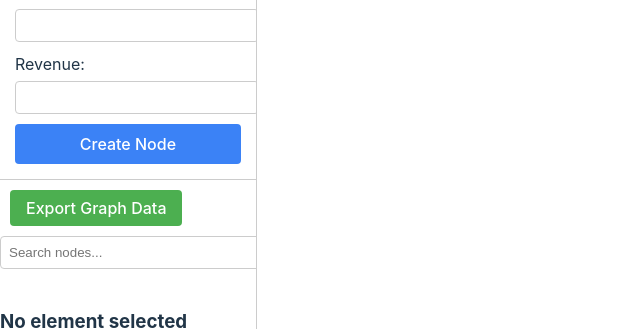
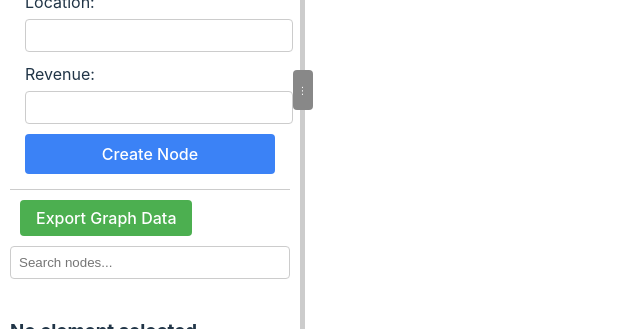
Before and after one commit to floresjacob/graphight-ui, a React (Vite) app: page / in a window 1280 px wide. Shown: the part 310-639 px from the top of the page, without its empty margins (0-640 px from the left). Built offline with nearby package versions, Linux system fonts and the light colour scheme.

Commit message:
side bar edits

```diff
--- a/src/App.jsx
+++ b/src/App.jsx
@@ -45,6 +45,40 @@ function App() {
   });
   const [selectedNode, setSelectedNode] = useState(null);
   const [selectedEdge, setSelectedEdge] = useState(null);
+  const [sidebarWidth, setSidebarWidth] = useState(300);
+  const [isResizing, setIsResizing] = useState(false);
+
+  // Handle sidebar resizing
+  const handleMouseDown = useCallback(() => {
+    setIsResizing(true);
+  }, []);
+
+  const handleMouseUp = useCallback(() => {
+    setIsResizing(false);
+  }, []);
+
+  const handleMouseMove = useCallback((e) => {
+    if (isResizing) {
+      const newWidth = e.clientX;
+      if (newWidth >= 200 && newWidth <= 600) {
+        setSidebarWidth(newWidth);
+      }
+    }
+  }, [isResizing]);
+
+  useEffect(() => {
+    if (isResizing) {
+      document.addEventListener('mousemove', handleMouseMove);
+      document.addEventListener('mouseup', handleMouseUp);
+    } else {
+      document.removeEventListener('mousemove', handleMouseMove);
+      document.removeEventListener('mouseup', handleMouseUp);
+    }
+    return () => {
+      document.removeEventListener('mousemove', handleMouseMove);
+      document.removeEventListener('mouseup', handleMouseUp);
+    };
+  }, [isResizing, handleMouseMove, handleMouseUp]);
 
   // Handle node changes (position, selection)
   const onNodesChange = useCallback(
@@ -150,8 +184,17 @@ function App() {
   );
 
   return (
-    <div style={{ width: '100vw', height: '100vh', display: 'flex' }}>
-      <div style={{ width: '20%', height: '100%', overflow: 'auto', borderRight: '1px solid #ccc' }}>
+    <div style={{ width: '100vw', height: '100vh', display: 'flex', userSelect: isResizing ? 'none' : 'auto' }}>
+      <div
+        style={{
+          width: `${sidebarWidth}px`,
+          height: '100%',
+          overflow: 'auto',
+          position: 'relative',
+          padding: '10px',
+          boxSizing: 'border-box'
+        }}
+      >
         <NodeCreator onAddNode={handleAddNode} nodes={nodes} />
         <ExportButton />
         <SearchBar onSearch={handleSearch} />
@@ -167,7 +210,41 @@ function App() {
           }}
         />
       </div>
-      <div style={{ width: '80%', height: '100%' }}>
+      <div
+        onMouseDown={handleMouseDown}
+        style={{
+          width: '5px',
+          cursor: 'col-resize',
+          backgroundColor: isResizing ? '#007bff' : '#ccc',
+          transition: 'background-color 0.2s ease',
+          position: 'relative'
+        }}
+      >
+        <div
+          style={{
+            position: 'absolute',
+            top: '50%',
+            left: '50%',
+            transform: 'translate(-50%, -50%)',
+            width: '20px',
+            height: '40px',
+            backgroundColor: isResizing ? '#007bff' : '#888',
+            borderRadius: '4px',
+            display: 'flex',
+            alignItems: 'center',
+            justifyContent: 'center',
+            color: 'white',
+            fontSize: '10px',
+            pointerEvents: 'none'
+          }}
+        >
+          ⋮
+        </div>
+      </div>
+      <div style={{
+        width: `calc(100% - ${sidebarWidth}px - 5px)`,
+        height: '100%'
+      }}>
         <ReactFlow
           nodes={nodes}
           edges={edges}
--- a/src/components/SearchBar.jsx
+++ b/src/components/SearchBar.jsx
@@ -21,7 +21,8 @@ function SearchBar({ onSearch }) {
         padding: '8px',
         marginBottom: '20px',
         borderRadius: '4px',
-        border: '1px solid #ccc'
+        border: '1px solid #ccc',
+        boxSizing: 'border-box'
       }}
     />
   );
```
